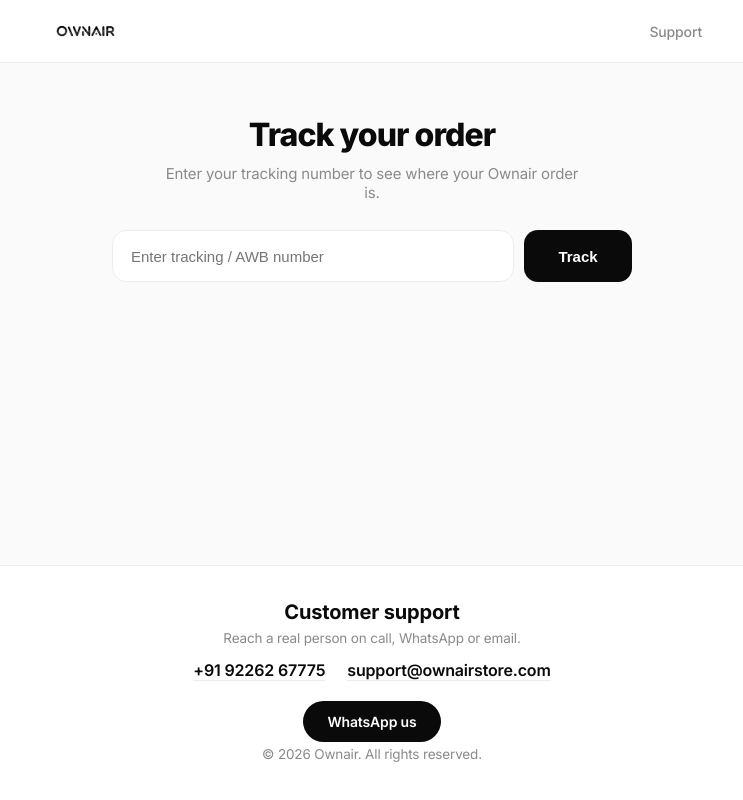
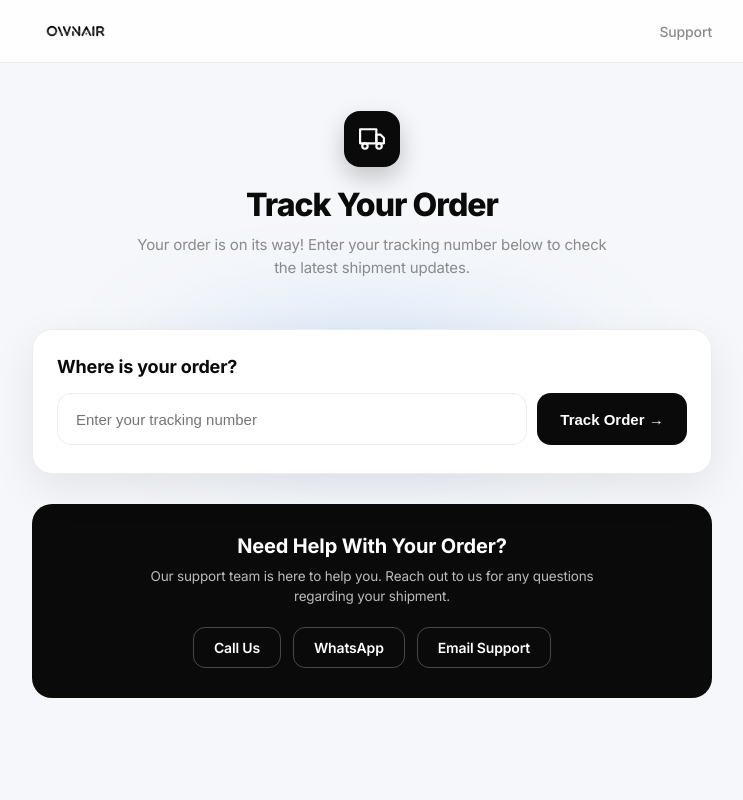
Before and after one commit to Ownair-store/ownair-tracking, a Next.js app: page / in a window 1280 px wide. Shown: the whole page, without its empty margins (268-1011 px from the left). Built offline with nearby package versions, Linux system fonts and the light colour scheme.

Commit message:
Updating to the Ownair card layout

```diff
--- a/app/globals.css
+++ b/app/globals.css
@@ -1,18 +1,18 @@
 :root {
-  /* === Ownair brand — premium black/white === */
+  /* === Ownair brand — premium black === */
   --ink: #0a0a0a;
   --ink-2: #1c1c1c;
   --ink-soft: rgba(10, 10, 10, 0.08);
-  --ok: #16a34a;          /* delivered */
-  --ok-soft: rgba(22, 163, 74, 0.14);
+  --ok: #16a34a;
+  --glow: rgba(96, 165, 250, 0.28);   /* airy-blue halo behind the form — change to taste */
 
-  --bg: #fafafa;
+  --bg: #f5f7fa;
   --card: #ffffff;
   --text: #0a0a0a;
   --muted: #8a8a8a;
   --line: #ececec;
   --radius: 14px;
-  --shadow: 0 10px 40px rgba(0, 0, 0, 0.07);
+  --shadow: 0 14px 44px rgba(0, 0, 0, 0.08);
 }
 
 * { box-sizing: border-box; }
@@ -31,32 +31,17 @@ a { color: inherit; text-decoration: none; }
 
 .container {
   width: 100%;
-  max-width: 700px;
+  max-width: 720px;
   margin: 0 auto;
   padding: 0 20px;
 }
 
-.page {
-  min-height: 100vh;
-  display: flex;
-  flex-direction: column;
-}
+.page { min-height: 100vh; display: flex; flex-direction: column; }
 
 /* ===== Keyframes ===== */
-@keyframes fadeUp {
-  from { opacity: 0; transform: translateY(14px); }
-  to   { opacity: 1; transform: translateY(0); }
-}
-@keyframes popIn {
-  0%   { opacity: 0; transform: scale(0.4); }
-  60%  { opacity: 1; transform: scale(1.12); }
-  100% { opacity: 1; transform: scale(1); }
-}
-@keyframes pulseRing {
-  0%   { box-shadow: 0 0 0 0 var(--ink-soft); }
-  70%  { box-shadow: 0 0 0 10px rgba(10, 10, 10, 0); }
-  100% { box-shadow: 0 0 0 0 rgba(10, 10, 10, 0); }
-}
+@keyframes fadeUp { from { opacity: 0; transform: translateY(14px); } to { opacity: 1; transform: translateY(0); } }
+@keyframes popIn { 0% { opacity: 0; transform: scale(0.4); } 60% { opacity: 1; transform: scale(1.12); } 100% { opacity: 1; transform: scale(1); } }
+@keyframes pulseRing { 0% { box-shadow: 0 0 0 0 var(--ink-soft); } 70% { box-shadow: 0 0 0 10px rgba(10,10,10,0); } 100% { box-shadow: 0 0 0 0 rgba(10,10,10,0); } }
 @keyframes spin { to { transform: rotate(360deg); } }
 
 /* ===== Navbar ===== */
@@ -64,289 +49,116 @@ a { color: inherit; text-decoration: none; }
   background: rgba(255, 255, 255, 0.85);
   backdrop-filter: saturate(180%) blur(10px);
   border-bottom: 1px solid var(--line);
-  position: sticky;
-  top: 0;
-  z-index: 10;
+  position: sticky; top: 0; z-index: 10;
 }
-.nav-inner {
-  display: flex;
-  align-items: center;
-  justify-content: space-between;
-  height: 62px;
-}
-.brand {
-  display: flex;
-  align-items: center;
-  gap: 10px;
-  font-size: 19px;
-  font-weight: 800;
-  letter-spacing: 0.02em;
-  color: var(--ink);
-}
-.brand-logo {
-  height: 26px;
-  width: auto;
-  display: block;
-}
-.nav-support {
-  font-size: 14px;
-  font-weight: 500;
-  color: var(--muted);
-  transition: color 0.15s;
-}
+.nav-inner { display: flex; align-items: center; justify-content: space-between; height: 62px; }
+.brand { display: flex; align-items: center; }
+.brand-logo { height: 26px; width: auto; display: block; }
+.nav-support { font-size: 14px; font-weight: 500; color: var(--muted); transition: color 0.15s; }
 .nav-support:hover { color: var(--ink); }
 
-/* ===== Hero / search ===== */
-.hero {
-  text-align: center;
-  padding: 52px 0 26px;
-  animation: fadeUp 0.5s ease both;
+/* ===== Hero ===== */
+.hero { text-align: center; padding: 48px 0 24px; animation: fadeUp 0.5s ease both; }
+.hero-icon {
+  width: 56px; height: 56px; margin: 0 auto 18px;
+  display: flex; align-items: center; justify-content: center;
+  background: var(--ink); color: #fff; border-radius: 16px;
+  box-shadow: 0 10px 24px rgba(10, 10, 10, 0.22);
 }
-.hero h1 {
-  margin: 0 0 10px;
-  font-size: 32px;
-  font-weight: 800;
-  letter-spacing: -0.03em;
+.hero h1 { margin: 0 0 10px; font-size: 32px; font-weight: 800; letter-spacing: -0.03em; }
+.hero .sub { margin: 0 auto; color: var(--muted); font-size: 15px; max-width: 470px; line-height: 1.5; }
+
+/* ===== Form card + glow ===== */
+.form-wrap { position: relative; margin: 26px 0 30px; }
+.form-wrap::before {
+  content: ""; position: absolute; inset: -24px -6px; z-index: 0;
+  background: radial-gradient(55% 80% at 50% 35%, var(--glow), transparent 70%);
+  filter: blur(42px);
 }
-.hero .sub {
-  margin: 0 auto 28px;
-  color: var(--muted);
-  font-size: 15px;
-  max-width: 430px;
+.form-card {
+  position: relative; z-index: 1;
+  background: var(--card); border: 1px solid var(--line);
+  border-radius: 20px; box-shadow: var(--shadow);
+  padding: 26px 24px 28px;
+  animation: fadeUp 0.45s ease both;
 }
-.track-form {
-  display: flex;
-  gap: 10px;
-  max-width: 520px;
-  margin: 0 auto;
-}
+.form-title { margin: 0 0 16px; font-size: 18px; font-weight: 700; }
+.track-form { display: flex; gap: 10px; }
 .track-form input {
-  flex: 1;
-  height: 52px;
-  padding: 0 18px;
-  font-size: 15px;
-  border: 1px solid var(--line);
-  border-radius: var(--radius);
-  background: var(--card);
-  outline: none;
+  flex: 1; height: 52px; padding: 0 18px; font-size: 15px;
+  border: 1px solid var(--line); border-radius: var(--radius);
+  background: var(--card); outline: none;
   transition: border-color 0.18s, box-shadow 0.18s;
 }
-.track-form input:focus {
-  border-color: var(--ink);
-  box-shadow: 0 0 0 4px var(--ink-soft);
-}
+.track-form input:focus { border-color: var(--ink); box-shadow: 0 0 0 4px var(--ink-soft); }
 .track-form button {
-  min-width: 108px;
-  height: 52px;
-  padding: 0 24px;
-  font-size: 15px;
-  font-weight: 600;
-  color: #fff;
-  background: var(--ink);
-  border: none;
-  border-radius: var(--radius);
-  cursor: pointer;
-  display: inline-flex;
-  align-items: center;
-  justify-content: center;
+  min-width: 150px; height: 52px; padding: 0 22px; font-size: 15px; font-weight: 600;
+  color: #fff; background: var(--ink); border: none; border-radius: var(--radius);
+  cursor: pointer; display: inline-flex; align-items: center; justify-content: center;
   transition: transform 0.12s, background 0.18s, box-shadow 0.18s;
 }
-.track-form button:hover {
-  background: var(--ink-2);
-  transform: translateY(-1px);
-  box-shadow: 0 8px 20px rgba(0, 0, 0, 0.18);
-}
+.track-form button:hover { background: var(--ink-2); transform: translateY(-1px); box-shadow: 0 8px 20px rgba(0,0,0,0.18); }
 .track-form button:active { transform: translateY(0); }
 .track-form button:disabled { opacity: 0.75; cursor: default; }
-
-.spinner {
-  width: 18px;
-  height: 18px;
-  border: 2px solid rgba(255, 255, 255, 0.4);
-  border-top-color: #fff;
-  border-radius: 50%;
-  animation: spin 0.7s linear infinite;
-}
+.spinner { width: 18px; height: 18px; border: 2px solid rgba(255,255,255,0.4); border-top-color: #fff; border-radius: 50%; animation: spin 0.7s linear infinite; }
 
 /* ===== Messages ===== */
-.message {
-  max-width: 520px;
-  margin: 18px auto 0;
-  padding: 14px 16px;
-  border-radius: var(--radius);
-  font-size: 14px;
-  text-align: center;
-  animation: fadeUp 0.35s ease both;
-}
-.message.error {
-  background: #fef2f2;
-  color: #b91c1c;
-  border: 1px solid #fecaca;
-}
+.message { margin: 18px 0 0; padding: 14px 16px; border-radius: var(--radius); font-size: 14px; text-align: center; animation: fadeUp 0.35s ease both; }
+.message.error { background: #fef2f2; color: #b91c1c; border: 1px solid #fecaca; }
 
-/* ===== Result card ===== */
-.result {
-  background: var(--card);
-  border: 1px solid var(--line);
-  border-radius: 18px;
-  box-shadow: var(--shadow);
-  padding: 28px 26px 30px;
-  margin: 30px 0 44px;
-  animation: fadeUp 0.45s ease both;
-}
-.result-head {
-  display: flex;
-  align-items: center;
-  justify-content: space-between;
-  gap: 12px;
-  margin-bottom: 6px;
-}
-.hi { font-size: 18px; font-weight: 700; }
-.badge {
-  font-size: 12.5px;
-  font-weight: 600;
-  color: var(--ink);
-  background: var(--ink-soft);
-  padding: 6px 13px;
-  border-radius: 999px;
-  white-space: nowrap;
-}
+/* ===== Result (inside card) ===== */
+.result { margin-top: 24px; padding-top: 24px; border-top: 1px solid var(--line); animation: fadeUp 0.45s ease both; }
+.result-head { display: flex; align-items: center; justify-content: space-between; gap: 12px; margin-bottom: 6px; }
+.hi { font-size: 17px; font-weight: 700; }
+.badge { font-size: 12.5px; font-weight: 600; color: var(--ink); background: var(--ink-soft); padding: 6px 13px; border-radius: 999px; white-space: nowrap; }
 .badge-ex { color: #b91c1c; background: #fef2f2; }
 
 /* ===== Timeline ===== */
-.timeline {
-  display: flex;
-  justify-content: space-between;
-  position: relative;
-  margin: 34px 0 10px;
-}
-.step {
-  flex: 1;
-  display: flex;
-  flex-direction: column;
-  align-items: center;
-  text-align: center;
-  position: relative;
-}
-.step::before {
-  content: "";
-  position: absolute;
-  top: 18px;
-  left: -50%;
-  width: 100%;
-  height: 3px;
-  background: var(--line);
-  z-index: 0;
-  transition: background 0.4s ease;
-}
+.timeline { display: flex; justify-content: space-between; position: relative; margin: 30px 0 10px; }
+.step { flex: 1; display: flex; flex-direction: column; align-items: center; text-align: center; position: relative; }
+.step::before { content: ""; position: absolute; top: 18px; left: -50%; width: 100%; height: 3px; background: var(--line); z-index: 0; transition: background 0.4s ease; }
 .step:first-child::before { display: none; }
 .step.done::before { background: var(--ink); }
-.dot {
-  width: 38px;
-  height: 38px;
-  border-radius: 50%;
-  background: #eee;
-  color: var(--muted);
-  display: flex;
-  align-items: center;
-  justify-content: center;
-  font-weight: 600;
-  font-size: 15px;
-  position: relative;
-  z-index: 1;
-  animation: popIn 0.42s ease both;
-}
+.dot { width: 38px; height: 38px; border-radius: 50%; background: #eee; color: var(--muted); display: flex; align-items: center; justify-content: center; font-weight: 600; font-size: 15px; position: relative; z-index: 1; animation: popIn 0.42s ease both; }
 .step.done .dot { background: var(--ink); color: #fff; }
-.step.active .dot {
-  background: var(--ink);
-  color: #fff;
-  animation: popIn 0.42s ease both, pulseRing 1.9s ease-out 0.6s infinite;
-}
-/* final delivered step turns green */
+.step.active .dot { background: var(--ink); color: #fff; animation: popIn 0.42s ease both, pulseRing 1.9s ease-out 0.6s infinite; }
 .step.done:last-child .dot { background: var(--ok); }
 .step.done:last-child::before { background: var(--ok); }
-.step-label {
-  margin-top: 11px;
-  font-size: 12px;
-  color: var(--muted);
-  max-width: 84px;
-  line-height: 1.3;
-}
+.step-label { margin-top: 11px; font-size: 12px; color: var(--muted); max-width: 84px; line-height: 1.3; }
 .step.done .step-label { color: var(--text); font-weight: 500; }
 
 /* ===== Details ===== */
-.details {
-  margin-top: 28px;
-  border-top: 1px solid var(--line);
-}
-.row {
-  display: flex;
-  justify-content: space-between;
-  gap: 16px;
-  padding: 14px 2px;
-  border-bottom: 1px solid var(--line);
-  font-size: 14.5px;
-  animation: fadeUp 0.4s ease both;
-}
+.details { margin-top: 26px; border-top: 1px solid var(--line); }
+.row { display: flex; justify-content: space-between; gap: 16px; padding: 14px 2px; border-bottom: 1px solid var(--line); font-size: 14.5px; animation: fadeUp 0.4s ease both; }
 .row-label { color: var(--muted); }
 .row-value { font-weight: 600; text-align: right; }
-
-.courier-link {
-  display: inline-block;
-  margin-top: 22px;
-  font-size: 14px;
-  font-weight: 600;
-  color: var(--ink);
-  border-bottom: 1.5px solid var(--ink);
-  padding-bottom: 1px;
-  transition: opacity 0.15s;
-}
+.courier-link { display: inline-block; margin-top: 22px; font-size: 14px; font-weight: 600; color: var(--ink); border-bottom: 1.5px solid var(--ink); padding-bottom: 1px; transition: opacity 0.15s; }
 .courier-link:hover { opacity: 0.6; }
 
-/* ===== Footer ===== */
-.footer {
-  margin-top: auto;
-  background: var(--card);
-  border-top: 1px solid var(--line);
-  padding: 34px 0;
+/* ===== Support card ===== */
+.support-card {
+  background: var(--ink); color: #fff;
+  border-radius: 20px; padding: 30px 26px; text-align: center;
+  margin: 0 0 48px; animation: fadeUp 0.5s ease both;
 }
-.footer-inner { text-align: center; }
-.footer-inner h3 { margin: 0 0 6px; font-size: 20px; font-weight: 700; }
-.footer p { margin: 4px 0; font-size: 13.5px; }
-.footer .muted { color: var(--muted); }
-.support-contacts {
-  display: flex;
-  gap: 22px;
-  justify-content: center;
-  flex-wrap: wrap;
-  margin: 14px 0 20px;
+.support-card h3 { margin: 0 0 8px; font-size: 20px; font-weight: 700; }
+.support-card p { margin: 0 auto 20px; font-size: 13.5px; color: rgba(255,255,255,0.72); max-width: 460px; line-height: 1.5; }
+.support-btns { display: flex; gap: 12px; justify-content: center; flex-wrap: wrap; }
+.sbtn {
+  padding: 11px 20px; border-radius: 12px; font-size: 14px; font-weight: 600;
+  color: #fff; border: 1px solid rgba(255,255,255,0.25); background: transparent;
+  transition: background 0.16s, border-color 0.16s, transform 0.12s;
 }
-.support-contacts a {
-  font-weight: 600;
-  color: var(--text);
-  border-bottom: 1px solid var(--line);
-  transition: border-color 0.15s;
-}
-.support-contacts a:hover { border-color: var(--ink); }
-.wa-btn {
-  display: inline-block;
-  background: var(--ink);
-  color: #fff;
-  padding: 12px 24px;
-  border-radius: 999px;
-  font-weight: 600;
-  font-size: 14px;
-  transition: transform 0.12s, background 0.18s;
-}
-.wa-btn:hover { background: var(--ink-2); transform: translateY(-1px); }
-.copyright { margin-top: 22px; font-size: 13px; }
+.sbtn:hover { background: rgba(255,255,255,0.1); border-color: rgba(255,255,255,0.5); transform: translateY(-1px); }
 
 /* ===== Mobile ===== */
-@media (max-width: 520px) {
+@media (max-width: 540px) {
   .hero h1 { font-size: 26px; }
   .track-form { flex-direction: column; }
   .track-form button { width: 100%; }
   .step-label { font-size: 11px; }
   .dot { width: 34px; height: 34px; font-size: 14px; }
   .step::before { top: 16px; }
+  .support-btns { flex-direction: column; }
+  .sbtn { width: 100%; }
 }
--- a/components/TrackingApp.jsx
+++ b/components/TrackingApp.jsx
@@ -52,27 +52,44 @@ export default function TrackingApp({ initialAwb = "" }) {
       <Navbar />
       <main className="container">
         <section className="hero">
-          <h1>Track your order</h1>
-          <p className="sub">Enter your tracking number to see where your Ownair order is.</p>
+          <div className="hero-icon">
+            <svg viewBox="0 0 24 24" width="26" height="26" fill="none" stroke="currentColor" strokeWidth="2" strokeLinecap="round" strokeLinejoin="round">
+              <rect x="1" y="3" width="15" height="13" />
+              <polygon points="16 8 20 8 23 11 23 16 16 16 16 8" />
+              <circle cx="5.5" cy="18.5" r="2.5" />
+              <circle cx="18.5" cy="18.5" r="2.5" />
+            </svg>
+          </div>
+          <h1>Track Your Order</h1>
+          <p className="sub">
+            Your order is on its way! Enter your tracking number below to check the latest shipment updates.
+          </p>
+        </section>
+
+        <section className="form-wrap">
+          <div className="form-card">
+            <h2 className="form-title">Where is your order?</h2>
             <form className="track-form" onSubmit={onSubmit}>
               <input
                 type="text"
                 inputMode="numeric"
-              placeholder="Enter tracking / AWB number"
+                placeholder="Enter your tracking number"
                 value={awb}
                 onChange={(e) => setAwb(e.target.value)}
                 aria-label="Tracking number"
               />
               <button type="submit" disabled={loading}>
-              {loading ? <span className="spinner" aria-label="Loading" /> : "Track"}
+                {loading ? <span className="spinner" aria-label="Loading" /> : <>Track Order &rarr;</>}
               </button>
             </form>
-        </section>
 
             {error && <div className="message error">{error}</div>}
             {data && <Result data={data} />}
+          </div>
+        </section>
+
+        <SupportCard />
       </main>
-      <Footer />
     </div>
   );
 }
@@ -88,7 +105,7 @@ function Result({ data }) {
   ].filter(([, v]) => v);
 
   return (
-    <section className="result">
+    <div className="result">
       <div className="result-head">
         <span className="hi">Hi {data.customer_name || "there"},</span>
         <span className={`badge ${exception ? "badge-ex" : ""}`}>{data.stage_label}</span>
@@ -116,7 +133,7 @@ function Result({ data }) {
           View on Delhivery &rarr;
         </a>
       )}
-    </section>
+    </div>
   );
 }
 
@@ -129,10 +146,7 @@ function Timeline({ stage }) {
         const active = num === stage;
         const done = num <= stage;
         return (
-          <div
-            key={i}
-            className={`step ${done ? "done" : ""} ${active ? "active" : ""}`}
-          >
+          <div key={i} className={`step ${done ? "done" : ""} ${active ? "active" : ""}`}>
             <div className="dot" style={{ animationDelay: `${i * 0.1}s` }}>
               {completed ? "✓" : num}
             </div>
@@ -157,21 +171,16 @@ function Navbar() {
   );
 }
 
-function Footer() {
+function SupportCard() {
   return (
-    <footer className="footer" id="support">
-      <div className="container footer-inner">
-        <h3>Customer support</h3>
-        <p className="muted">Reach a real person on call, WhatsApp or email.</p>
-        <div className="support-contacts">
-          <a href="tel:+919226267775">+91 92262 67775</a>
-          <a href="mailto:support@ownairstore.com">support@ownairstore.com</a>
+    <section className="support-card" id="support">
+      <h3>Need Help With Your Order?</h3>
+      <p>Our support team is here to help you. Reach out to us for any questions regarding your shipment.</p>
+      <div className="support-btns">
+        <a className="sbtn" href="tel:+919226267775">Call Us</a>
+        <a className="sbtn" href="https://wa.me/919226267775" target="_blank" rel="noreferrer">WhatsApp</a>
+        <a className="sbtn" href="mailto:support@ownairstore.com">Email Support</a>
       </div>
-        <a className="wa-btn" href="https://wa.me/919226267775" target="_blank" rel="noreferrer">
-          WhatsApp us
-        </a>
-        <p className="muted copyright">© {new Date().getFullYear()} Ownair. All rights reserved.</p>
-      </div>
-    </footer>
+    </section>
   );
 }
```
Lines whose indentation alone changed are shown as unchanged.
